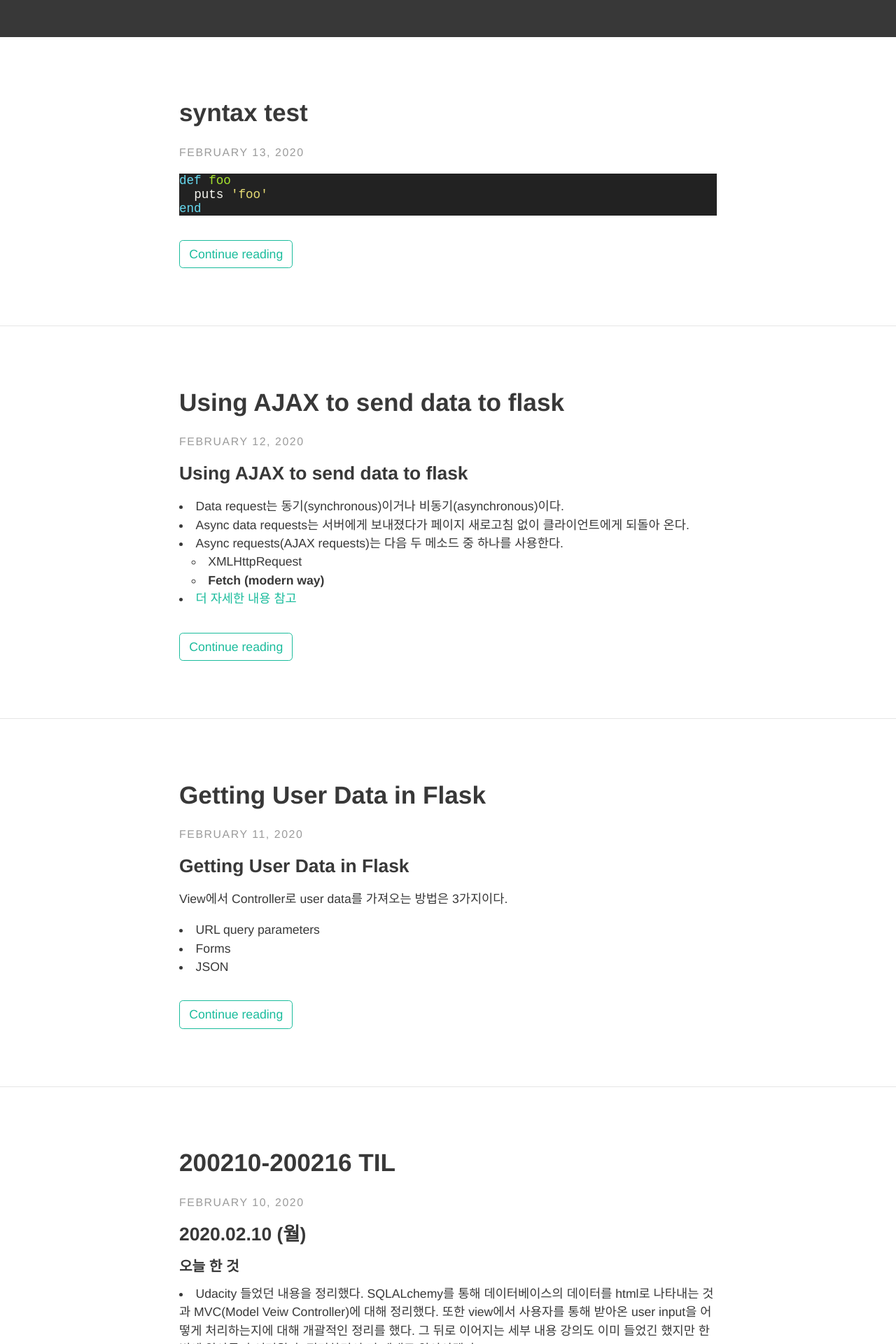
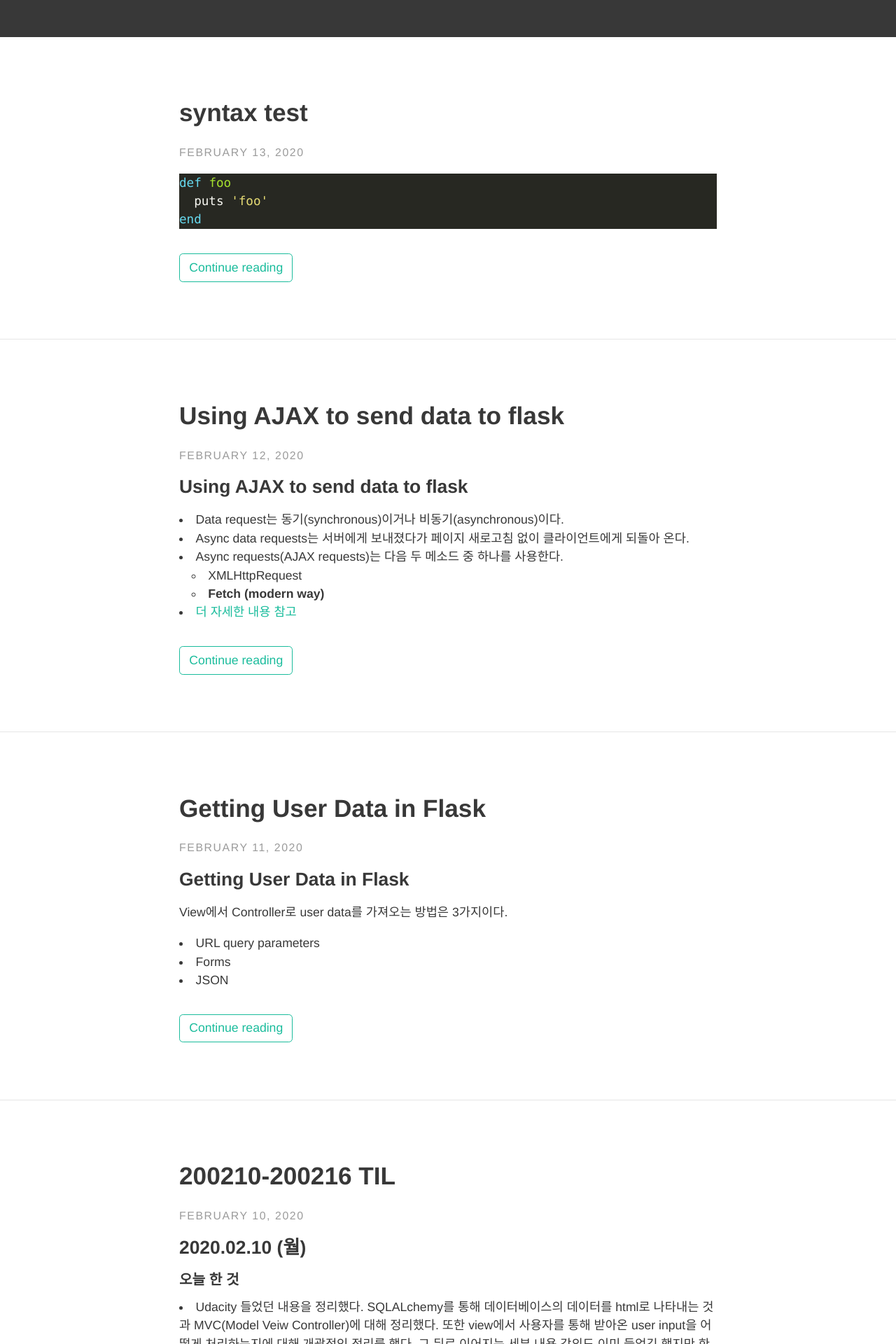
Before and after one commit to HyunlangBan/hyunlangban.github.io, a Jekyll site: the page built from index.html, in a window 1280 px wide. Shown: the part 413-2333 px from the top of the page at 70% size. Built offline with Jekyll 4.4.1, drawn with Linux system fonts in a browser that asks for light colours; nearby versions of some CDN libraries; some web fonts are replaced; the list of posts is cut into pages by our own code.

Commit message:
Update head.html

```diff
--- a/_includes/head.html
+++ b/_includes/head.html
@@ -10,7 +10,7 @@
 
 	<!-- CSS -->
 	<link rel="stylesheet" href="{{ "/assets/css/main.css" | relative_url }}">
-	<link rel="stylesheet" href="{{ "/assets/css/syntax.css" | relative_url }}">
+	<link rel="stylesheet" href="{{ "/assets/css/prism.css" | relative_url }}">
 
 	<!--Favicon-->
 	<link rel="shortcut icon" href="{{ site.baseurl }}/{{ site.theme_settings.favicon }}" type="image/x-icon">
```
